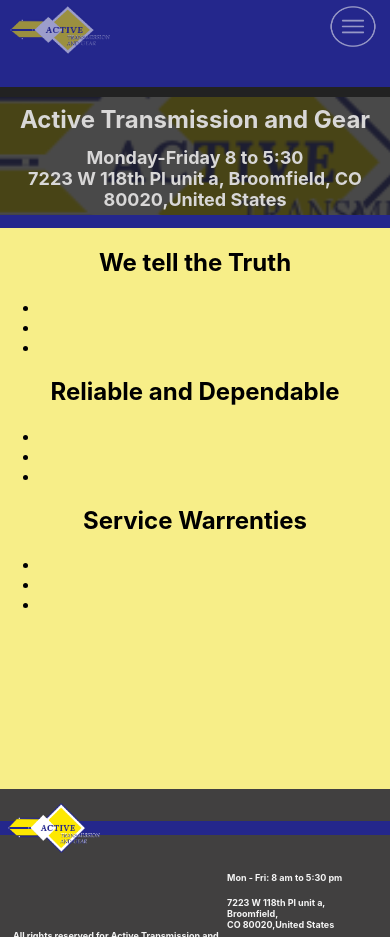
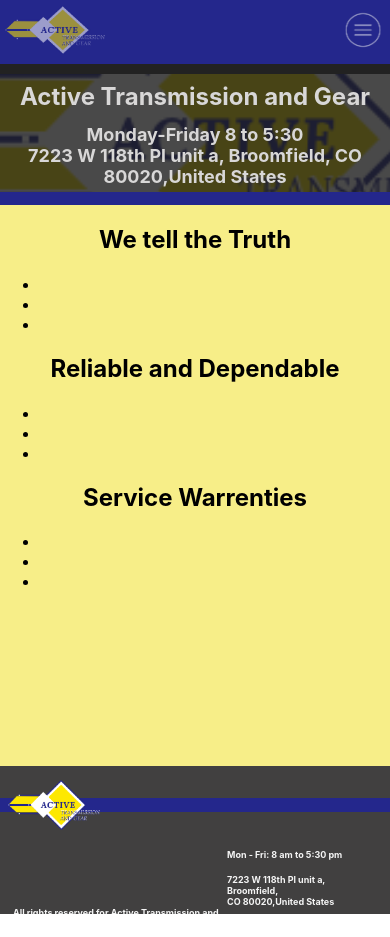
Before and after one commit to RobnettSean22/activeTansmission, a React (Create React App) app: page / in a window 390 px wide. After the commit the page ends 914 px from the top, so only its background shows below. Built offline with nearby package versions, Linux system fonts and the light colour scheme.

Commit message:
changing the layout of mobile header

```diff
--- a/src/components/mobile_components/Mobileheader.jsx
+++ b/src/components/mobile_components/Mobileheader.jsx
@@ -127,6 +127,8 @@
     font-size: 2rem;
   }
   nav {
+    align-self: flex-start;
+    margin-top: 15px;
     ul {
       display: flex;
       justify-content: space-between;
@@ -158,10 +160,12 @@
   @media only screen and (max-width: 600px) {
     height: auto;
     min-height: 30px;
-    display: block;
+    display: flex;
+    flex-direction: column;
     position: relative;
     .logo {
       width: 100%;
+      height: 17px;
       display: block;
       padding-top: 20px;
       margin: 0px;
@@ -173,11 +177,11 @@
     .fa-bars {
       display: inline-block;
       position: absolute;
-      top: -6px;
+      top: 3px;
       right: -8px;
       cursor: pointer;
-      width: 90px;
-      height: 65px;
+      width: 70px;
+      height: 54px;
     }
     ul.collapsed {
       width: 100%;
@@ -257,6 +261,7 @@
             </em>
           </Link>
         </div>
+
         <nav className='nav'>
           <i />
           <ul className={`collapsed ${isExpanded ? "is-expanded" : ""}`}>
```
Also changed, not shown: 1 other file (tests, documents, lock files or other folders).
